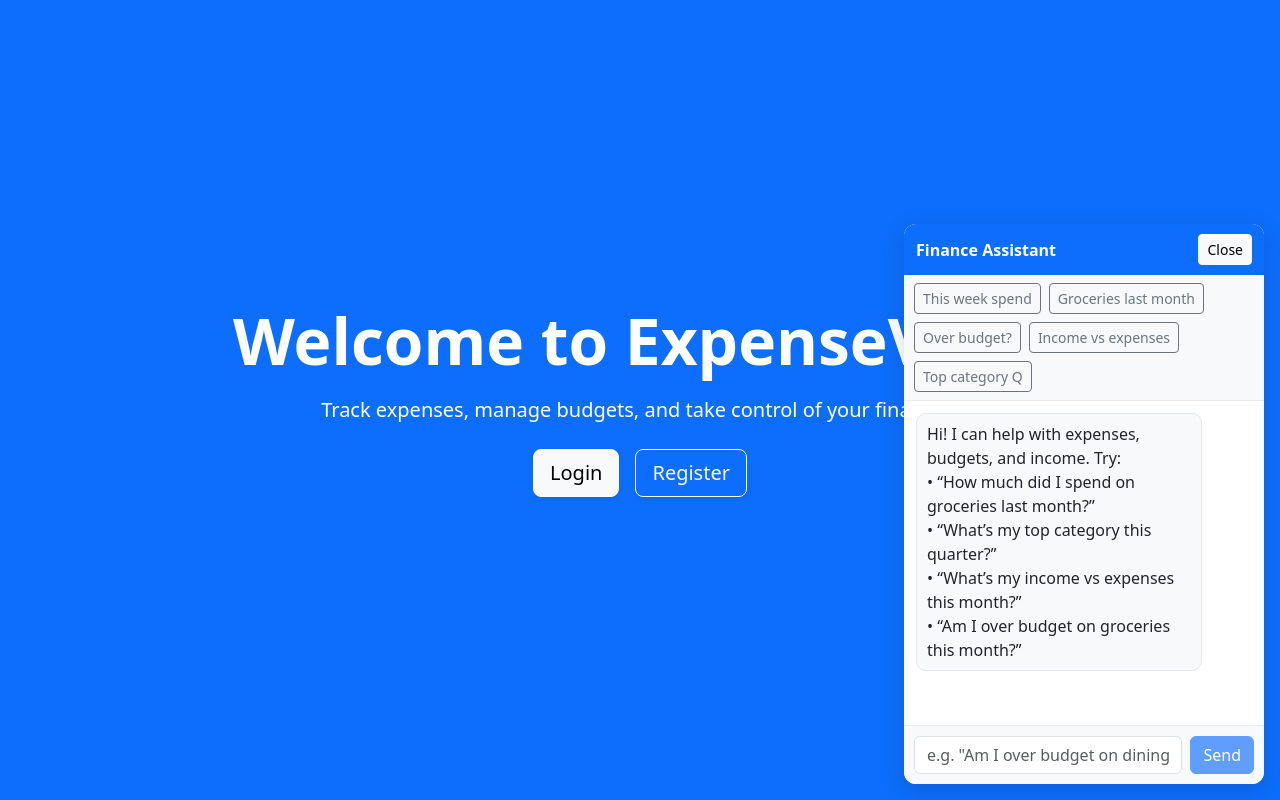
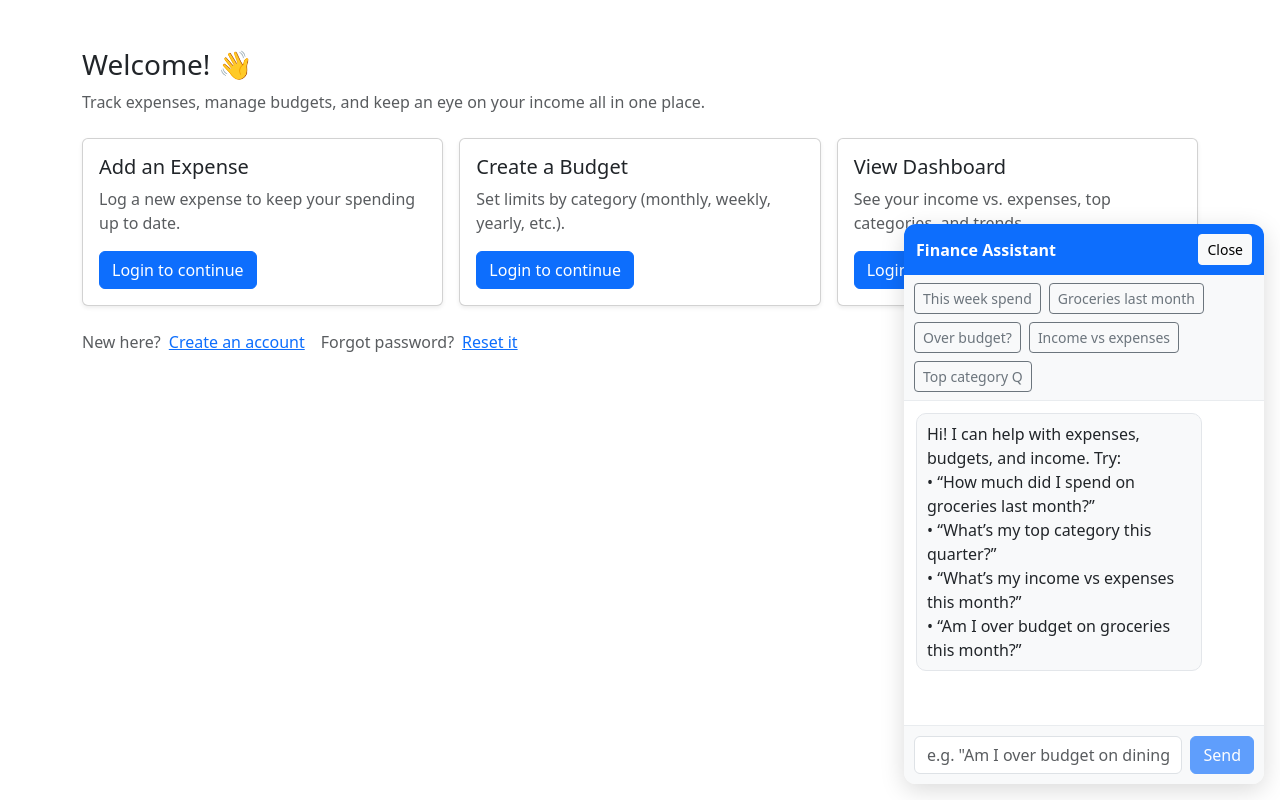
Before and after one commit to Andrew-O39/ExpenseVista-frontend, a React (Vite) app: page / in a window 1280 px wide. Built offline with nearby package versions, Linux system fonts and the light colour scheme; no server answers.

Commit message:
Resolved name collision and duplicate route in App.tsx

```diff
--- a/src/App.tsx
+++ b/src/App.tsx
@@ -1,37 +1,37 @@
-import { useEffect } from 'react';
-import { Routes, Route, Link } from 'react-router-dom';
+import { useEffect } from "react";
+import { Routes, Route, Link } from "react-router-dom";
 
-import Dashboard from './pages/Dashboard';
-import Login from './pages/Login';
-import Register from './pages/Register';
+import Dashboard from "./pages/Dashboard";
+import Login from "./pages/Login";
+import Register from "./pages/Register";
 import ForgotPassword from "./pages/ForgotPassword";
 import ResetPassword from "./pages/ResetPassword";
 import VerifyEmail from "./pages/VerifyEmail";
-import Welcome from "./pages/Welcome";
+import WelcomePage from "./pages/Welcome"; // <-- rename the import
 
-
-import CreateExpense from './pages/CreateExpense';
-import CreateBudget from './pages/CreateBudget';
-import ExpenseList from './pages/ExpenseList';
-import BudgetList from './pages/BudgetList';
-import ExpenseEdit from './pages/ExpenseEdit';
-import BudgetEdit from './pages/BudgetEdit';
-import CreateIncome from './pages/CreateIncome';
-import IncomeList from './pages/IncomeList';
-import EditIncome from './pages/EditIncome';
-import SessionWatcher from './components/SessionWatcher';
-import FinanceAssistant from './components/FinanceAssistant';
-import ResendVerification from './components/ResendVerification';
-import OnboardingChecklist from "./components/OnboardingChecklist";
+import CreateExpense from "./pages/CreateExpense";
+import CreateBudget from "./pages/CreateBudget";
+import ExpenseList from "./pages/ExpenseList";
+import BudgetList from "./pages/BudgetList";
+import ExpenseEdit from "./pages/ExpenseEdit";
+import BudgetEdit from "./pages/BudgetEdit";
+import CreateIncome from "./pages/CreateIncome";
+import IncomeList from "./pages/IncomeList";
+import EditIncome from "./pages/EditIncome";
+import SessionWatcher from "./components/SessionWatcher";
+import FinanceAssistant from "./components/FinanceAssistant";
+import ResendVerification from "./components/ResendVerification";
+// import OnboardingChecklist from "./components/OnboardingChecklist"; // <-- remove if unused
 
 function Page({ title, children }: { title: string; children: React.ReactNode }) {
   useEffect(() => {
-    document.title = title ? `${title} – ExpenseVista` : 'ExpenseVista';
+    document.title = title ? `${title} – ExpenseVista` : "ExpenseVista";
   }, [title]);
   return <>{children}</>;
 }
 
-function Welcome() {
+// OPTIONAL: keep this local hero OR delete it if your ./pages/Welcome already covers it
+function WelcomeHero() {
   return (
     <div className="min-vh-100 d-flex flex-column align-items-center justify-content-center bg-primary text-white text-center p-4">
       <h1 className="display-3 fw-bold mb-3">Welcome to ExpenseVista</h1>
@@ -47,37 +47,38 @@ function Welcome() {
 export default function App() {
   return (
     <>
-      {/* Session refresh/countdown handler shown globally */}
       <SessionWatcher />
 
       <Routes>
         {/* Public */}
-        <Route path="/" element={<Page title="Welcome"><Welcome /></Page>} />
+        {/* Use either WelcomePage (from ./pages/Welcome) OR WelcomeHero (local) */}
+        <Route path="/" element={<Page title="Welcome"><WelcomePage /></Page>} />
+        {/* Or: <Route path="/" element={<Page title="Welcome"><WelcomeHero /></Page>} /> */}
+
         <Route path="/login" element={<Page title="Login"><Login /></Page>} />
         <Route path="/register" element={<Page title="Register"><Register /></Page>} />
         <Route path="/forgot-password" element={<Page title="Forgot Password"><ForgotPassword /></Page>} />
-        <Route path="/verify-email" element={<Page title="Verify Email"><VerifyEmail /></Page>}/>
-        <Route path="/reset-password"  element={<Page title="Reset Password"><ResetPassword /></Page>} />
+        <Route path="/verify-email" element={<Page title="Verify Email"><VerifyEmail /></Page>} />
+        <Route path="/reset-password" element={<Page title="Reset Password"><ResetPassword /></Page>} />
         <Route path="/resend-verification" element={<Page title="Resend Verification"><ResendVerification /></Page>} />
-        <Route path="/" element={<Page title="Welcome"><Welcome /></Page>} />
 
         {/* App */}
         <Route path="/dashboard" element={<Page title="Dashboard"><Dashboard /></Page>} />
 
         {/* CRUD pages */}
         <Route path="/create-expense" element={<Page title="Create Expense"><CreateExpense /></Page>} />
-        <Route path="/create-budget"  element={<Page title="Create Budget"><CreateBudget /></Page>} />
-        <Route path="/create-income"  element={<Page title="Create Income"><CreateIncome /></Page>} />
+        <Route path="/create-budget" element={<Page title="Create Budget"><CreateBudget /></Page>} />
+        <Route path="/create-income" element={<Page title="Create Income"><CreateIncome /></Page>} />
 
         <Route path="/expenses" element={<Page title="Expenses"><ExpenseList /></Page>} />
-        <Route path="/budgets"  element={<Page title="Budgets"><BudgetList /></Page>} />
-        <Route path="/incomes"  element={<Page title="Incomes"><IncomeList /></Page>} />
+        <Route path="/budgets" element={<Page title="Budgets"><BudgetList /></Page>} />
+        <Route path="/incomes" element={<Page title="Incomes"><IncomeList /></Page>} />
 
         <Route path="/edit-expense/:id" element={<Page title="Edit Expense"><ExpenseEdit /></Page>} />
-        <Route path="/edit-budget/:id"  element={<Page title="Edit Budget"><BudgetEdit /></Page>} />
-        <Route path="/edit-income/:id"  element={<Page title="Edit Income"><EditIncome /></Page>} />
+        <Route path="/edit-budget/:id" element={<Page title="Edit Budget"><BudgetEdit /></Page>} />
+        <Route path="/edit-income/:id" element={<Page title="Edit Income"><EditIncome /></Page>} />
       </Routes>
-      {/* Floating assistant shows on every page */}
+
       <FinanceAssistant />
     </>
   );
```
